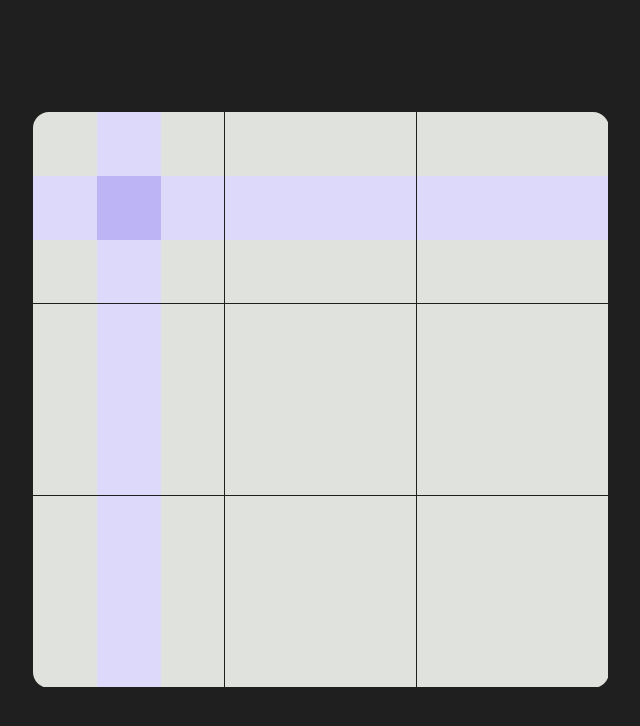
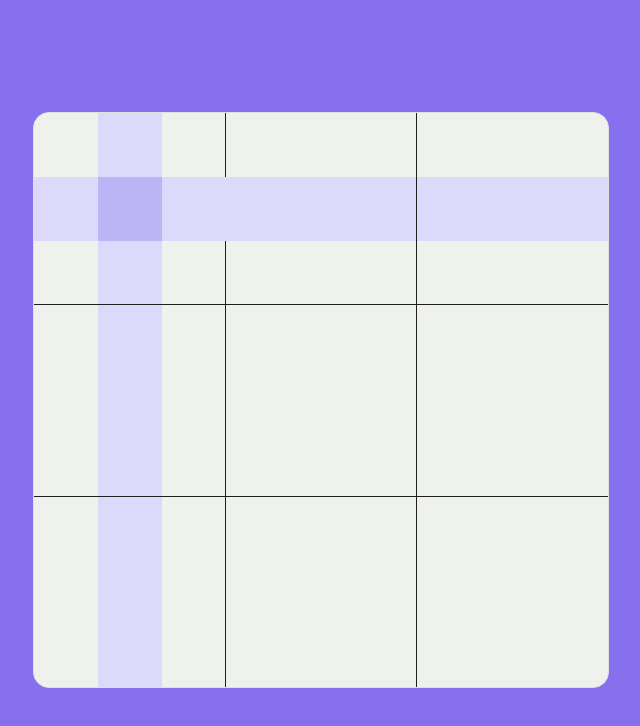
Before and after one commit to Halleys123/Sudoku, a React (Vite) app in the folder client/: page / in a window 1280 px wide. Shown: the top 726 px of the page, without its empty margins (319-959 px from the left). Built offline with nearby package versions, Linux system fonts and the light colour scheme.

Commit message:
Refactor layout structure: Replace GeneralLayout with GameLayout and enhance SudokuBox styling

```diff
--- a/client/src/App.jsx
+++ b/client/src/App.jsx
@@ -1,11 +1,12 @@
+import GameLayout from '@layouts/GameLayout.jsx';
 import GeneralLayout from '@layouts/GeneralLayout.jsx';
 import SudokuBox from '@components/sudoku/SudokuBox.jsx';
 
 function App() {
   return (
-    <GeneralLayout>
+    <GameLayout>
       <SudokuBox />
-    </GeneralLayout>
+    </GameLayout>
   );
 }
 
--- a/client/src/components/sudoku/SudokuBox.jsx
+++ b/client/src/components/sudoku/SudokuBox.jsx
@@ -24,7 +24,7 @@ export default function SudokuBox() {
   }
 
   return (
-    <div className='max-w-xl aspect-square rounded-2xl bg-shade-100 grid grid-cols-9'>
+    <div className='max-w-xl aspect-square rounded-2xl bg-shade-50 grid grid-cols-9 overflow-hidden border border-shade-100'>
       {sudokuState.map((rowData, rowIndex) => {
         return rowData.map((cellData, cellIndex) => {
           return (
@@ -38,11 +38,15 @@ export default function SudokuBox() {
               style={{
                 borderRight:
                   cellIndex % 3 === 2
-                    ? '1px solid var(--color-shade-800)'
+                    ? cellIndex !== 8
+                      ? '1px solid var(--color-shade-800)'
+                      : 'none'
                     : '1px solid var(--color-shade-200)',
                 borderBottom:
                   rowIndex % 3 === 2
-                    ? '1px solid var(--color-shade-800)'
+                    ? rowIndex !== 8
+                      ? '1px solid var(--color-shade-800)'
+                      : 'none'
                     : '1px solid var(--color-shade-200)',
               }}
             />
--- /dev/null
+++ b/client/src/layouts/GameLayout.jsx
@@ -0,0 +1,7 @@
+export default function GameLayout({ children }) {
+  return (
+    <div className='relative font-primary text-shade-50 min-h-screen w-screen overflow-x-hidden flex flex-col items-center justify-center bg-primary-400'>
+      {children}
+    </div>
+  );
+}
```
